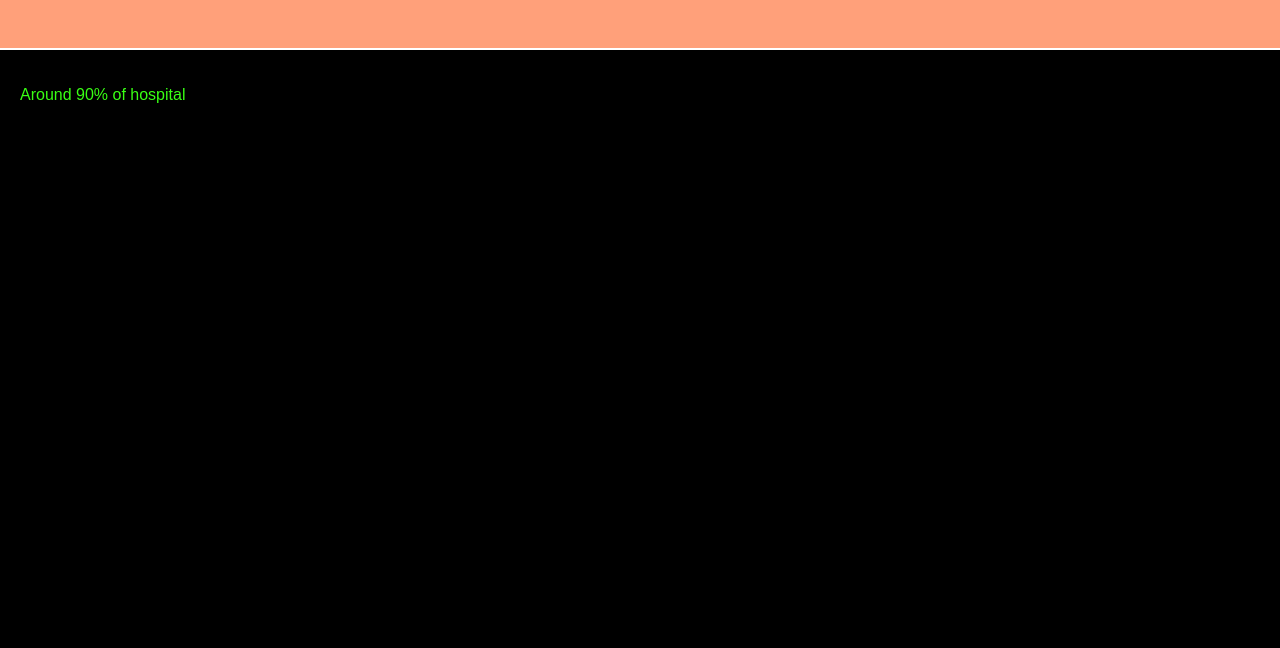
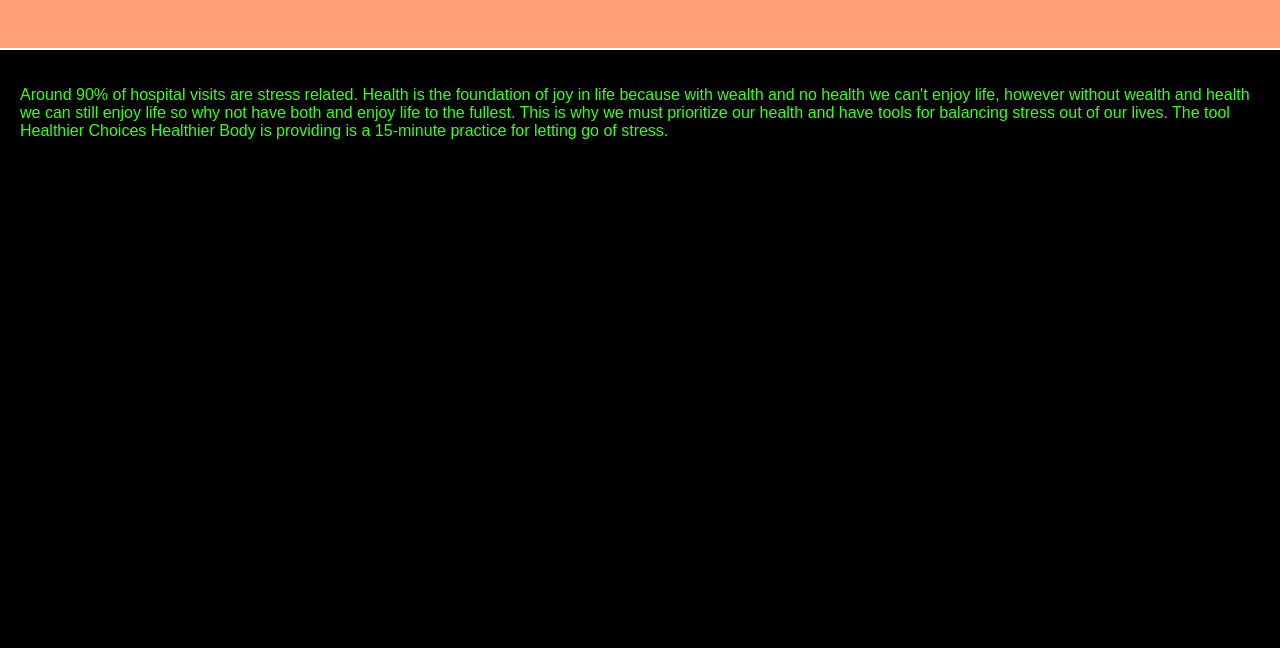
Before and after one commit to healthierchoiceshealthierbody/home, a plain HTML site: page index.html in a window 1280 px wide. Shown: the part 152-800 px from the top of the page. Drawn offline with Linux system fonts and the light colour scheme.

Commit message:
Update index.html

```diff
--- a/index.html
+++ b/index.html
@@ -34,4 +34,7 @@
     </header>
     <div class="separator"></div>
     <div class="content">
-        <p>Around 90% of hospital
+        <p>Around 90% of hospital visits are stress related. Health is the foundation of joy in life because with wealth and no health we can't enjoy life, however without wealth and health we can still enjoy life so why not have both and enjoy life to the fullest. This is why we must prioritize our health and have tools for balancing stress out of our lives. The tool Healthier Choices Healthier Body is providing is a 15-minute practice for letting go of stress.</p>
+    </div>
+</body>
+</html>
```
